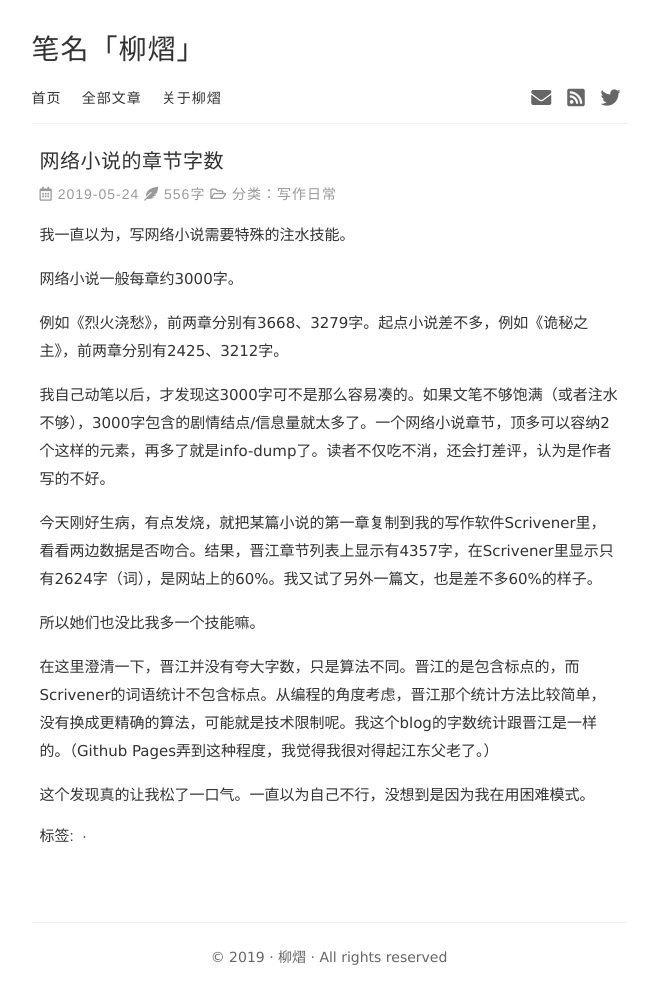
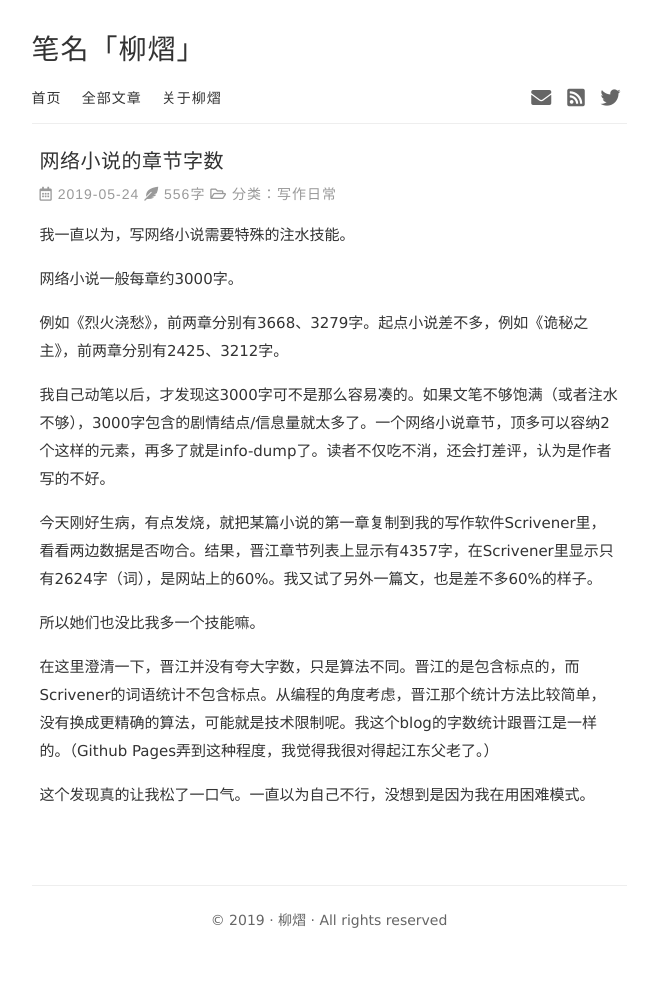
Before and after one commit to lionpup/blog, a Jekyll site: the page built from _posts/2019-05-24-stuff.md, in a window 1280 px wide. Shown: the whole page, without its empty margins (311-969 px from the left). Built offline with Jekyll 4.4.1, drawn with Linux system fonts in a browser that asks for light colours; nearby versions of some CDN libraries; comment, search, counter and statistics services are not loaded; after the commit the page ends 964 px from its top, so only the background shows below that.

Commit message:
Hide tags in posts if there isn't any tag

```diff
--- a/_layouts/post.html
+++ b/_layouts/post.html
@@ -9,7 +9,7 @@ layout: default
 
   {{ content }}
 
-  {% if page.tags %}
+  {% if page.tags.size > 0 %}
     <div>标签:&nbsp;&nbsp;·&nbsp;
       {% for tag in page.tags %}
         <a href="/tags#{{ tag | slugify }}"><code class="highligher-rouge"><nobr>{{ tag }}</nobr></code></a>&nbsp;·&nbsp;
```
